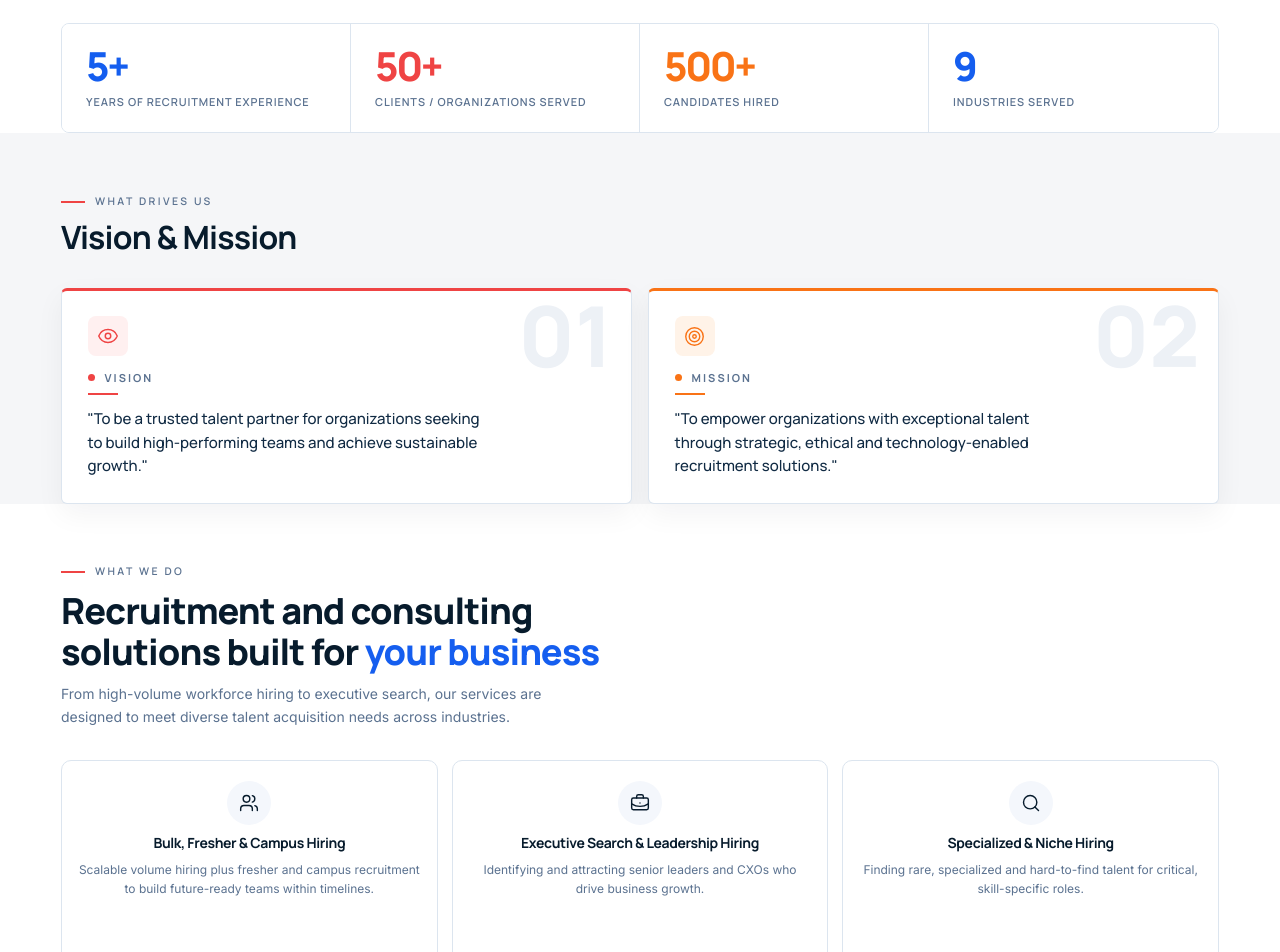
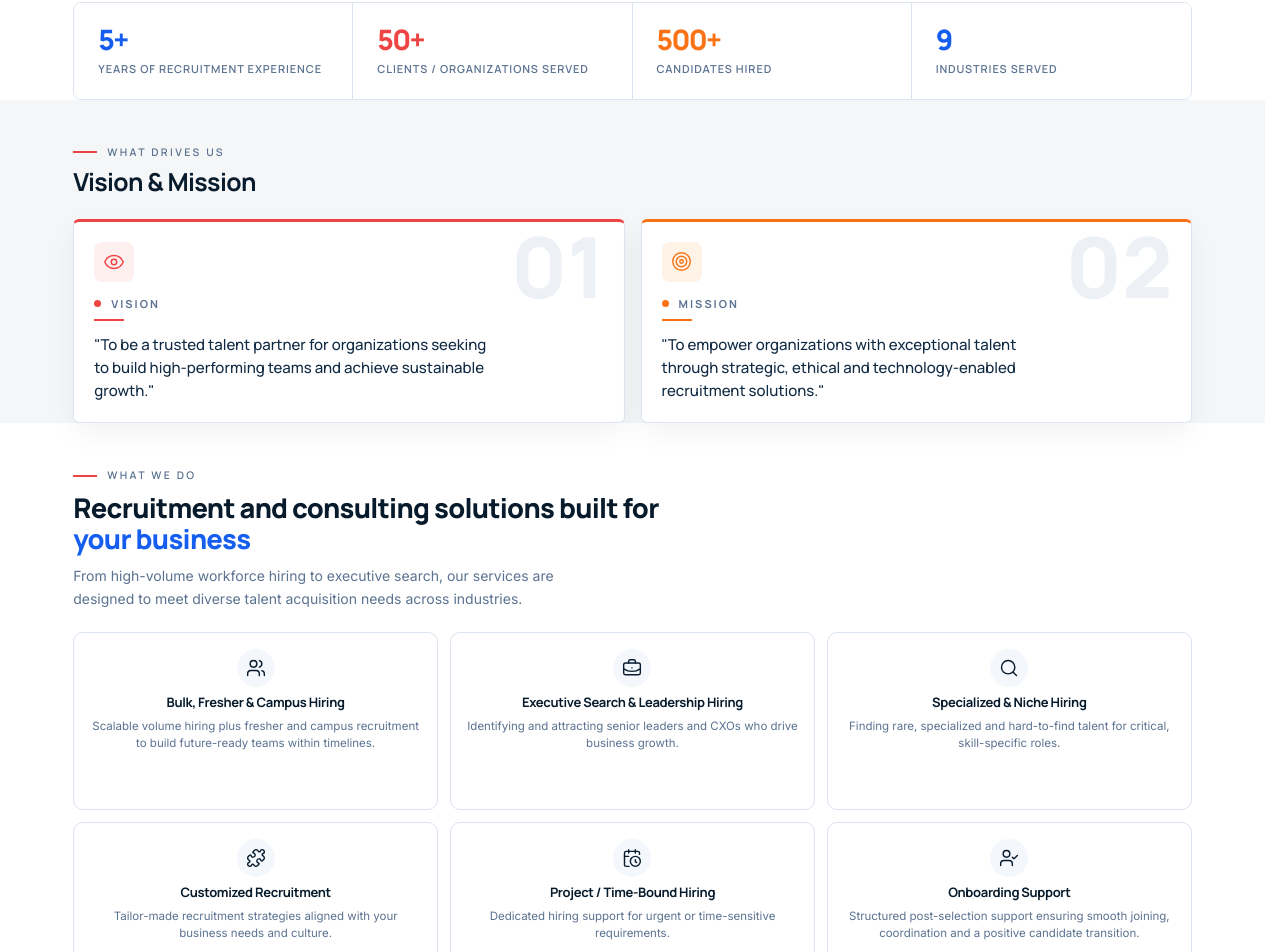
Before and after one commit to Rishabh-chaurasia/hiringtag-website, a React (Vite) app: page / in a window 1280 px wide. Shown: the part 1458-2410 px from the top of the page. Built offline with nearby package versions, Linux system fonts and the light colour scheme.

Commit message:
css change

```diff
--- a/src/components/Footer.jsx
+++ b/src/components/Footer.jsx
@@ -1,4 +1,4 @@
-import { Mail, MapPin, Phone, TreePine } from 'lucide-react';
+import { Mail, MapPin, Phone, Sprout, TreePine } from 'lucide-react';
 import { siteData } from '@/data/siteData';
 import { Logo } from './Logo';
 
@@ -20,11 +20,12 @@ export function Footer() {
 
         <div className="footer-right">
           <span className="footer-tree-icon"><TreePine size={22} strokeWidth={1.6} /></span>
+          <span className="footer-tree-eyebrow"><Sprout size={13} />CSR, ON YOUR BEHALF</span>
           <h3>Every Hiring Matters. Every Hiring Grows.</h3>
-          <p>At Hiring Tag, we believe every successful hiring creates an opportunity to make a positive difference — not just for businesses and candidates, but for our planet.</p>
-          <p>As part of our <strong>"10 Trees for Every Hiring"</strong> initiative, we plant 10 trees for every candidate successfully placed, in the name of the hiring company and the candidate. We also take responsibility for their care and maintenance in the region where the candidate is placed.</p>
+          <p>When you hire through Hiring Tag, we take your corporate social responsibility (CSR) forward on your behalf — turning every successful placement into a real environmental contribution, without any extra effort on your part.</p>
+          <p>As part of our <strong>"10 Trees for Every Hiring"</strong> initiative, we plant 10 trees for every candidate successfully placed, in the name of both the hiring company and the candidate. We also take responsibility for their care and maintenance in the region where the candidate is placed.</p>
           <p className="footer-tree-path">One Hiring → 10 Trees → A Lasting Impact</p>
-          <p>Together, we are building careers, supporting businesses, and creating a greener future — one hiring at a time.</p>
+          <p>It's CSR made effortless — while you focus on building your team, we make sure every hire leaves a lasting, sustainable footprint your organization can be proud of.</p>
           <p className="footer-tree-quote">Because when a career takes root, so should a tree.</p>
           <div className="footer-tree-stat">🌱 10 Trees Planted &nbsp;|&nbsp; Every Successful Hiring &nbsp;|&nbsp; Long-Term Care</div>
         </div>
--- a/src/index.css
+++ b/src/index.css
@@ -21,18 +21,18 @@
   --muted:#5B7290;
   --muted2:#768CA4;
   --radius:6px;
-  --container:1240px;
-  --page-gutter:clamp(20px,3.2vw,48px);
-  --section-space:clamp(36px,4vw,58px);
-  --content-gap:clamp(22px,2.5vw,32px);
-  --card-pad:clamp(18px,2vw,26px);
+  --container:1180px;
+  --page-gutter:clamp(18px,2.8vw,40px);
+  --section-space:clamp(28px,3.2vw,46px);
+  --content-gap:clamp(18px,2.2vw,26px);
+  --card-pad:clamp(16px,1.8vw,22px);
   --card-shadow:0 10px 28px rgba(7,27,44,.05);
 }
 *,*::before,*::after{box-sizing:border-box}
-html{scroll-behavior:smooth;-webkit-text-size-adjust:100%}
-body{margin:0;font-family:'Inter',system-ui,sans-serif;background:#fff;color:var(--text);-webkit-font-smoothing:antialiased;overflow-x:hidden}
+html{scroll-behavior:smooth;-webkit-text-size-adjust:100%;scrollbar-gutter:stable}
+body{margin:0;font-family:'Inter',-apple-system,BlinkMacSystemFont,'Segoe UI',Roboto,Helvetica,Arial,sans-serif;background:#fff;color:var(--text);-webkit-font-smoothing:antialiased;-moz-osx-font-smoothing:grayscale;text-rendering:optimizeLegibility;overflow-x:hidden}
 button{cursor:pointer;font:inherit;color:inherit;border:0;background:none;appearance:none;-webkit-appearance:none}
-input,select,textarea{font:inherit;color:inherit;appearance:none;-webkit-appearance:none}
+input,select,textarea{font:inherit;color:inherit;appearance:none;-webkit-appearance:none;line-height:normal}
 img{max-width:100%;display:block;height:auto}
 a{text-decoration:none;color:inherit}
 [id]{scroll-margin-top:50px}
@@ -105,7 +105,7 @@ h1,h2,h3,h4,h5{font-family:'Manrope',sans-serif;margin:0;font-weight:700;line-he
 .hero-grid{display:grid;grid-template-columns:minmax(0,1fr) minmax(0,.92fr);gap:clamp(36px,5vw,68px);align-items:center}
 .hero-copy,.hero-visual,.about-grid>*,.contact-grid>*,.client-cta-copy{min-width:0}
 .hero-copy{max-width:560px}
-.hero-copy h1{font-size:clamp(2.3rem,4.5vw,3.8rem);font-weight:800;margin:16px 0 14px;line-height:1.08}
+.hero-copy h1{font-size:clamp(2.05rem,3.8vw,3.2rem);font-weight:800;margin:14px 0 12px;line-height:1.1}
 .hero-accent{color:var(--blue)}
 .hero-copy>p{color:var(--muted);font-size:clamp(14px,1.4vw,16px);line-height:1.65;max-width:500px;margin:0 0 16px}
 .hero-actions{display:flex;gap:12px;margin:2px 0 0;flex-wrap:wrap}
@@ -141,20 +141,20 @@ h1,h2,h3,h4,h5{font-family:'Manrope',sans-serif;margin:0;font-weight:700;line-he
 .trust-grid{display:grid;grid-template-columns:repeat(4,1fr);border:1px solid var(--line);border-radius:8px;overflow:hidden}
 .trust-item{padding:22px 24px;border-right:1px solid var(--line);display:grid;gap:8px;background:#fff}
 .trust-item:last-child{border-right:0}
-.trust-item strong{font:800 clamp(1.7rem,3.2vw,2.5rem)/1 'Manrope';color:var(--blue);letter-spacing:-.06em}
+.trust-item strong{font:800 clamp(1.5rem,2.6vw,2.15rem)/1 'Manrope';color:var(--blue);letter-spacing:-.06em}
 .trust-item:nth-child(2) strong{color:var(--red)}.trust-item:nth-child(3) strong{color:var(--orange)}
 .trust-item span{font:600 11px/1.45 'Manrope';text-transform:uppercase;letter-spacing:.9px;color:var(--muted)}
 
 /* ---------- Section intro ---------- */
 .section-intro{margin-bottom:var(--content-gap)}
-.section-intro h2{font-size:clamp(1.55rem,3.2vw,2.25rem);font-weight:800;max-width:620px;margin-top:10px}
+.section-intro h2{font-size:clamp(1.4rem,2.6vw,1.95rem);font-weight:800;max-width:600px;margin-top:8px}
 .section-intro p{color:var(--muted);font-size:14px;line-height:1.65;max-width:540px;margin:10px 0 0}
 .title-accent{color:var(--blue)}
 
 /* ---------- About ---------- */
 .about{background:#fff}
 .about-grid{display:grid;grid-template-columns:minmax(0,1fr) minmax(0,1fr);gap:clamp(32px,5vw,64px);align-items:start}
-.about-copy-left h2{font-size:clamp(1.6rem,3.2vw,2.3rem);margin-top:12px}
+.about-copy-left h2{font-size:clamp(1.4rem,2.6vw,2rem);margin-top:10px}
 .about-image{width:100%;border-radius:var(--radius);aspect-ratio:4/3.1;object-fit:cover;margin-top:var(--content-gap)}
 .about-copy-right{display:flex;flex-direction:column;gap:0;padding-top:31px}
 .about-copy-right p.about-lead{font:500 16px/1.6 'Manrope';color:var(--navy);margin:0 0 14px;max-width:500px}
@@ -164,20 +164,20 @@ h1,h2,h3,h4,h5{font-family:'Manrope',sans-serif;margin:0;font-weight:700;line-he
 .principle-num{font:800 18px 'Manrope';color:var(--blue)}
 .principle h4{font:700 14px 'Manrope';margin-bottom:4px}
 .principle p{font-size:12.5px;line-height:1.55;color:var(--muted);margin:0}
-.service-focus-grid{display:grid;grid-template-columns:repeat(3,1fr);gap:14px;margin-top:8px}
-.service-focus-card{--accent:var(--blue);border:1px solid var(--line);border-radius:10px;padding:20px 16px;text-align:center;display:flex;flex-direction:column;align-items:center;gap:9px;height:100%;min-height:212px;background:#fff;transition:border-color .25s ease,box-shadow .25s ease,transform .25s ease}
+.service-focus-grid{display:grid;grid-template-columns:repeat(3,1fr);gap:12px;margin-top:6px}
+.service-focus-card{--accent:var(--blue);border:1px solid var(--line);border-radius:10px;padding:16px 14px;text-align:center;display:flex;flex-direction:column;align-items:center;gap:7px;height:100%;min-height:178px;background:#fff;transition:border-color .25s ease,box-shadow .25s ease,transform .25s ease}
 .service-focus-card:hover{border-color:var(--accent);box-shadow:0 10px 24px rgba(7,27,44,.08);transform:translateY(-3px)}
-.service-focus-icon{width:44px;height:44px;border-radius:50%;display:flex;align-items:center;justify-content:center;background:var(--soft);color:var(--navy);flex-shrink:0;transition:background .25s ease,color .25s ease}
+.service-focus-icon{width:38px;height:38px;border-radius:50%;display:flex;align-items:center;justify-content:center;background:var(--soft);color:var(--navy);flex-shrink:0;transition:background .25s ease,color .25s ease}
 .service-focus-card:hover .service-focus-icon{background:var(--accent);color:#fff}
-.service-focus-card h3{font:700 14px 'Manrope';margin:0;line-height:1.3}
-.service-focus-card p{font-size:12px;line-height:1.55;color:var(--muted);margin:0}
+.service-focus-card h3{font:700 13px 'Manrope';margin:0;line-height:1.3}
+.service-focus-card p{font-size:11.5px;line-height:1.5;color:var(--muted);margin:0}
 
 /* ---------- Mission / Vision ---------- */
 .mv-section{background:#F5F6F8}
 .mv-head{margin-bottom:var(--content-gap)}
-.mv-head h2{font-size:clamp(1.5rem,3.2vw,2rem);color:var(--navy);margin-top:10px}
+.mv-head h2{font-size:clamp(1.3rem,2.4vw,1.75rem);color:var(--navy);margin-top:8px}
 .mv-grid{display:grid;grid-template-columns:repeat(2,minmax(0,1fr));gap:16px;align-items:stretch}
-.mv-block{position:relative;padding:var(--card-pad);background:#fff;border:1px solid var(--line);border-top:3px solid var(--orange);border-radius:var(--radius);box-shadow:var(--card-shadow);overflow:hidden}
+.mv-block{position:relative;padding:clamp(16px,1.6vw,20px);background:#fff;border:1px solid var(--line);border-top:3px solid var(--orange);border-radius:var(--radius);box-shadow:var(--card-shadow);overflow:hidden}
 .mv-vision{border-top-color:var(--red)}
 .mv-big-num{position:absolute;top:2px;right:18px;font:800 84px 'Manrope';color:#edf1f6;line-height:1;pointer-events:none}
 .mv-icon{display:inline-flex;align-items:center;justify-content:center;width:40px;height:40px;border-radius:8px;margin-bottom:14px;position:relative;z-index:1}
@@ -312,7 +312,6 @@ h1,h2,h3,h4,h5{font-family:'Manrope',sans-serif;margin:0;font-weight:700;line-he
 /* ---------- Client CTA ---------- */
 .client-cta{background:#F5F6F8;border-top:1px solid var(--line);border-bottom:1px solid var(--line);position:relative}
 .client-cta--compact{padding-block:clamp(16px,1.5vw,22px)}
-.client-cta::before{content:'';position:absolute;inset:0 auto 0 0;width:4px;background:linear-gradient(var(--blue),var(--red),var(--orange))}
 .client-cta-inner{display:flex;align-items:center;gap:16px}
 .client-cta-icon{width:44px;height:44px;border-radius:8px;background:#eaf2ff;color:var(--blue);display:grid;place-items:center;flex-shrink:0}
 .client-cta-dot{display:none}
@@ -322,6 +321,7 @@ h1,h2,h3,h4,h5{font-family:'Manrope',sans-serif;margin:0;font-weight:700;line-he
 
 /* ---------- Contact ---------- */
 .contact-grid{display:grid;grid-template-columns:minmax(0,.85fr) minmax(0,1.15fr);gap:clamp(28px,4vw,48px)}
+.contact-intro{display:flex;flex-direction:column;justify-content:space-between;gap:20px;height:100%}
 
 .contact-pathways{display:grid;gap:10px;margin:22px 0 24px}
 .pathway{display:flex;align-items:center;gap:14px;padding:15px 18px;border:1px solid var(--line);border-radius:8px;transition:.22s;background:#fff;text-align:left;width:100%}
@@ -369,8 +369,8 @@ textarea{resize:vertical}
 /* ---------- Footer ---------- */
 .footer{background:#071B2C;color:#b6cadf;padding:0}
 .footer-columns{display:grid;grid-template-columns:1fr 1fr}
-.footer-left{background:#071B2C;padding:44px clamp(20px,4vw,56px) 36px}
-.footer-right{background:#0E2A20;padding:44px clamp(20px,4vw,56px) 36px;border-left:1px solid rgba(255,255,255,.06)}
+.footer-left{background:#071B2C;padding:38px clamp(18px,3.6vw,48px) 32px}
+.footer-right{background:#0E2A20;padding:38px clamp(18px,3.6vw,48px) 32px;border-left:1px solid rgba(255,255,255,.06)}
 .footer-logo .logo{color:#fff}
 .footer-logo .logo{font-size:30px;gap:9px}.footer-logo .logo-dot{width:9px;height:9px}
 .footer-left>p{font:600 14px 'Manrope';color:#fff;margin:14px 0 5px}
@@ -380,8 +380,9 @@ textarea{resize:vertical}
 .footer-connect a{display:flex;gap:8px;align-items:center;font-size:13px;color:#8aa4c0;transition:.2s}
 .footer-connect a:hover{color:#fff}
 .footer-address{display:flex;gap:8px;align-items:flex-start;font-size:13px;color:#8aa4c0}
-.footer-tree-icon{display:inline-flex;width:38px;height:38px;border-radius:50%;background:rgba(74,222,128,.14);color:#4ade80;align-items:center;justify-content:center;margin-bottom:12px}
-.footer-right h3{font:700 17px 'Manrope';color:#fff;margin:0 0 12px;line-height:1.35}
+.footer-tree-icon{display:inline-flex;width:36px;height:36px;border-radius:50%;background:rgba(74,222,128,.14);color:#4ade80;align-items:center;justify-content:center;margin-bottom:10px}
+.footer-tree-eyebrow{display:inline-flex;align-items:center;gap:6px;font:700 10.5px 'Manrope';letter-spacing:1.2px;color:#4ade80;text-transform:uppercase;margin:0 0 8px}
+.footer-right h3{font:700 16px 'Manrope';color:#fff;margin:0 0 10px;line-height:1.35}
 .footer-right p{font-size:12.5px;line-height:1.65;color:#a9c3b7;margin:0 0 10px;max-width:480px}
 .footer-right p strong{color:#fff;font-weight:700}
 .footer-tree-path{font:700 13px 'Manrope';color:#4ade80!important;letter-spacing:.2px}
@@ -445,6 +446,19 @@ textarea{resize:vertical}
 /* ===================================================
    RESPONSIVE
    =================================================== */
+@media (max-width:1440px){
+  :root{
+    --section-space:clamp(24px,2.8vw,38px);
+    --page-gutter:clamp(16px,2.4vw,32px);
+    --content-gap:clamp(16px,1.8vw,22px);
+  }
+  .hero-copy h1{font-size:clamp(1.9rem,3.2vw,2.7rem)}
+  .section-intro h2{font-size:clamp(1.3rem,2.2vw,1.7rem)}
+  .about-copy-left h2{font-size:clamp(1.3rem,2.2vw,1.75rem)}
+  .mv-head h2{font-size:clamp(1.2rem,2vw,1.55rem)}
+  .trust-item strong{font-size:clamp(1.4rem,2.2vw,1.85rem)}
+}
+
 @media (max-width:1024px){
   .nav-links{display:none}
   .nav-burger{display:block}
```
